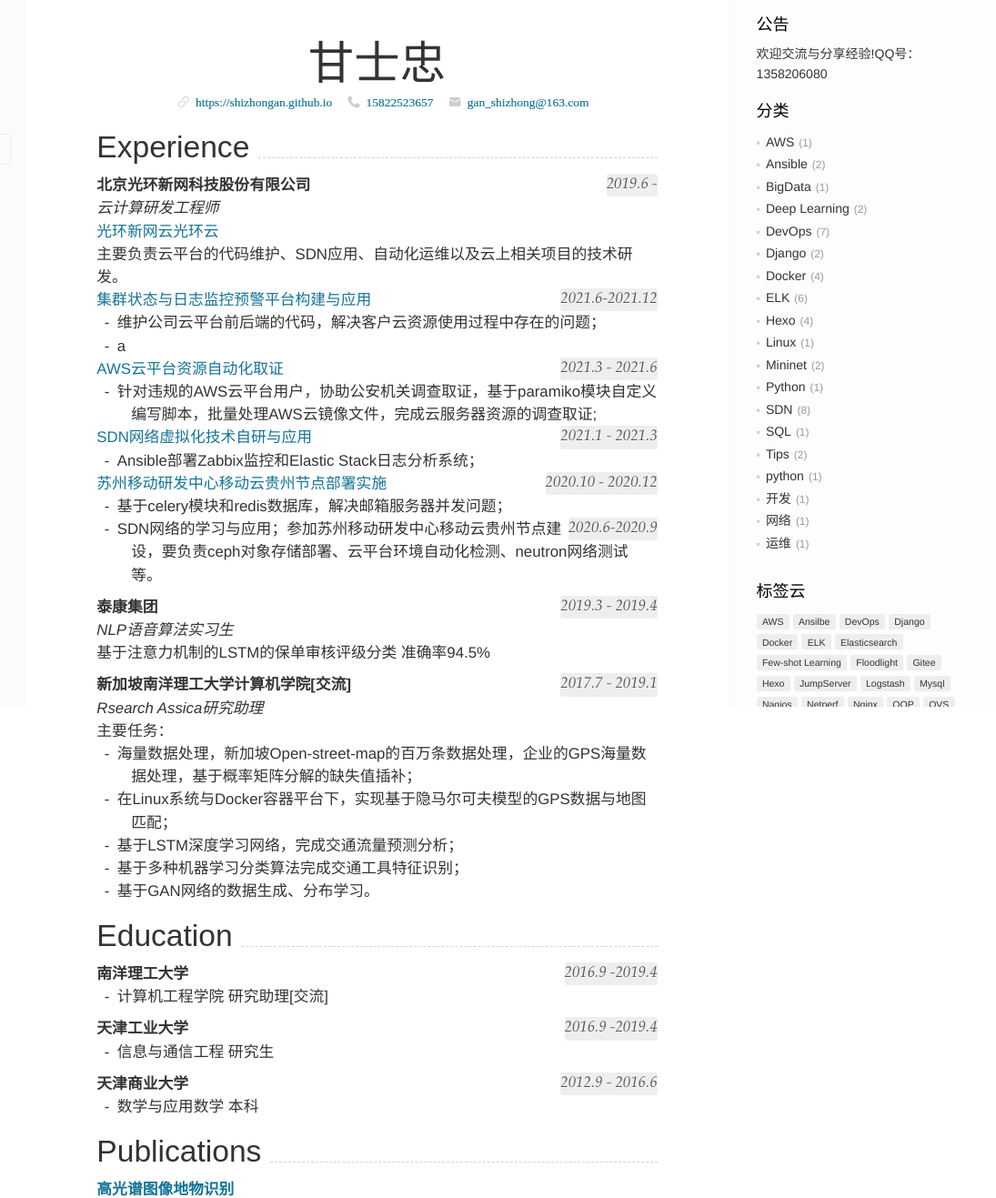
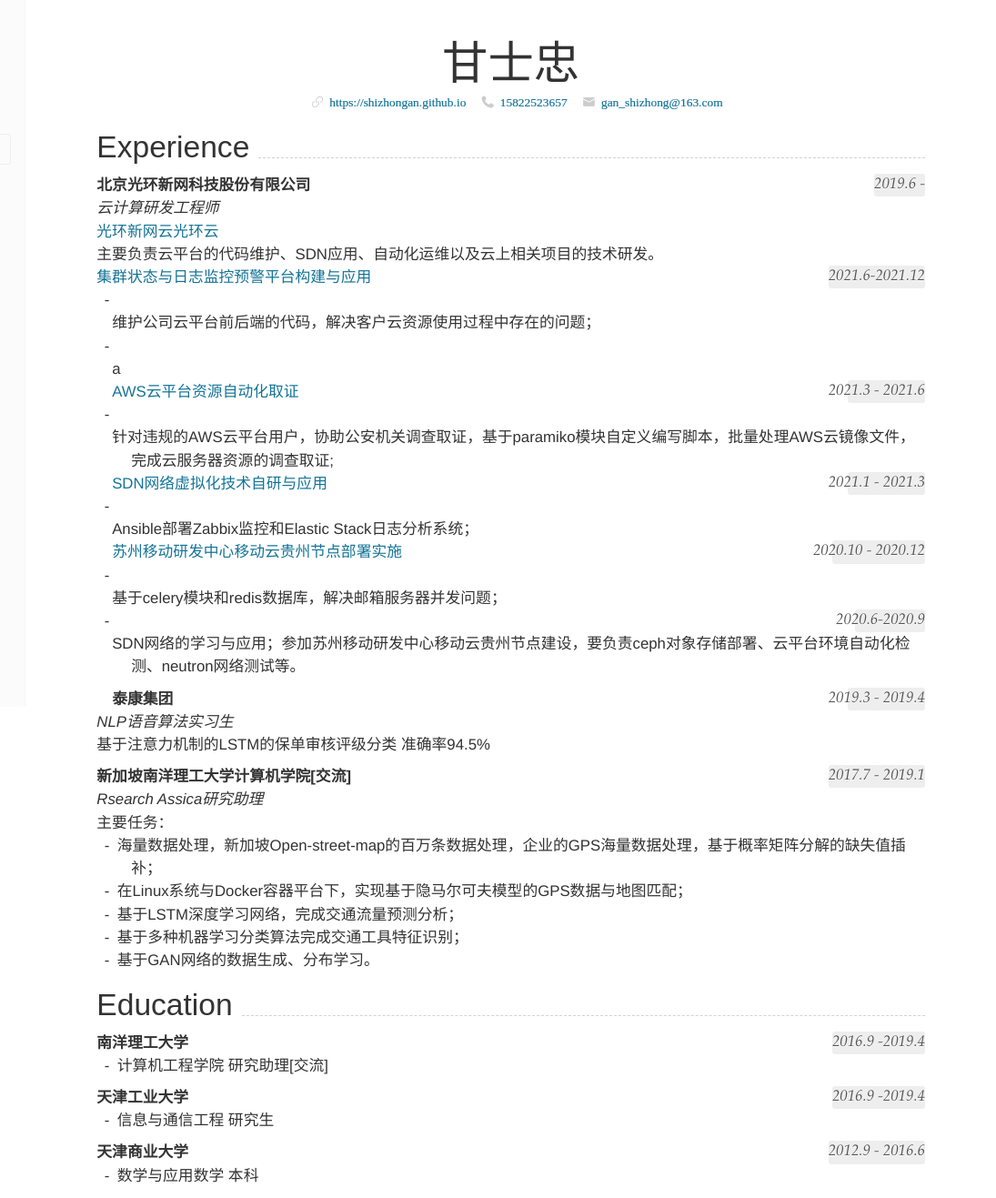
Before and after one commit to ShizhongGan/ganshizhong.github.io, a plain HTML site: page cv/20211210_update/index.html in a window 1280 px wide. Shown: the part 23-1340 px from the top of the page at 91% size, 185-1280 px from the left. Drawn offline with nearby package versions, Linux system fonts and the light colour scheme.

Commit message:
Site updated: 2022-02-11 11:19:58

```diff
--- a/cv/20211210_update/index.html
+++ b/cv/20211210_update/index.html
@@ -23,8 +23,8 @@
 <meta property="og:url" content="http://shizhonggan.github.io/cv/20211210_update/index.html">
 <meta property="og:site_name" content="钟声">
 <meta property="og:locale" content="zh_CN">
-<meta property="article:published_time" content="2022-02-11T03:14:20.853Z">
-<meta property="article:modified_time" content="2022-02-11T03:14:20.853Z">
+<meta property="article:published_time" content="2022-02-11T03:19:36.464Z">
+<meta property="article:modified_time" content="2022-02-11T03:19:36.464Z">
 <meta property="article:author" content="甘士忠">
 <meta name="twitter:card" content="summary">
   <!-- Canonical links -->
@@ -44,7 +44,7 @@
 </head>
 
 
-<body class="main-center" itemscope itemtype="http://schema.org/WebPage">
+<body class="main-center no-sidebar" itemscope itemtype="http://schema.org/WebPage">
   <header class="header" itemscope itemtype="http://schema.org/WPHeader">
   <div class="slimContent">
     <div class="navbar-header">
@@ -381,88 +381,63 @@
   <article class="article archives-about article-type-normal" itemscope="">
     <div class="article-body">
       <article>
-<h1 id="甘士忠"><a class="markdownIt-Anchor" href="#甘士忠"></a> <strong>甘士忠</strong></h1>
-<div id="contact-info">
+
+<h1 id="甘士忠"><a href="#甘士忠" class="headerlink" title="甘士忠"></a><strong>甘士忠</strong></h1><div id="contact-info">
 <i class="icon icon-link" style="margin-left:1em"><a href="http://shizhonggan.github.io" style="margin-left:0.5em">https://shizhongan.github.io</a></i>
 <i class="icon icon-phone" style="margin-left:1em"><a  style="margin-left:0.5em">15822523657</a></i>
 <i class="icon icon-email" style="margin-left:1em"><a  style="margin-left:0.5em">gan_shizhong@163.com</a></i>
 </div>
-<h2 id="experience"><a class="markdownIt-Anchor" href="#experience"></a> Experience</h2>
-<h3 id="北京光环新网科技股份有限公司-20196-"><a class="markdownIt-Anchor" href="#北京光环新网科技股份有限公司-20196-"></a> <strong>北京光环新网科技股份有限公司</strong> <code>2019.6 -</code></h3>
-<p><em>云计算研发工程师</em></p>
-<h4 id="光环新网云光环云"><a class="markdownIt-Anchor" href="#光环新网云光环云"></a> <a href="">光环新网云光环云</a></h4>
-<p>主要负责云平台的代码维护、SDN应用、自动化运维以及云上相关项目的技术研发。</p>
-<h4 id="集群状态与日志监控预警平台构建与应用"><a class="markdownIt-Anchor" href="#集群状态与日志监控预警平台构建与应用"></a> <a href="">集群状态与日志监控预警平台构建与应用</a> <code>2021.6-2021.12</code></h4>
+
+<h2 id="Experience"><a href="#Experience" class="headerlink" title="Experience"></a>Experience</h2><h3 id="北京光环新网科技股份有限公司-2019-6"><a href="#北京光环新网科技股份有限公司-2019-6" class="headerlink" title="北京光环新网科技股份有限公司 2019.6 -"></a><strong>北京光环新网科技股份有限公司</strong> <code>2019.6 -</code></h3><p><em>云计算研发工程师</em>  </p>
+<h4 id="光环新网云光环云"><a href="#光环新网云光环云" class="headerlink" title="光环新网云光环云"></a><a href="">光环新网云光环云</a></h4><p>主要负责云平台的代码维护、SDN应用、自动化运维以及云上相关项目的技术研发。</p>
+<h4 id="集群状态与日志监控预警平台构建与应用-2021-6-2021-12"><a href="#集群状态与日志监控预警平台构建与应用-2021-6-2021-12" class="headerlink" title="集群状态与日志监控预警平台构建与应用 2021.6-2021.12"></a><a href="">集群状态与日志监控预警平台构建与应用</a> <code>2021.6-2021.12</code></h4><ol>
+<li><p>维护公司云平台前后端的代码，解决客户云资源使用过程中存在的问题；</p>
+</li>
+<li><p>a</p>
+<h4 id="AWS云平台资源自动化取证-2021-3-2021-6"><a href="#AWS云平台资源自动化取证-2021-3-2021-6" class="headerlink" title="AWS云平台资源自动化取证 2021.3 - 2021.6"></a><a href="">AWS云平台资源自动化取证</a> <code>2021.3 - 2021.6</code></h4></li>
+<li><p>针对违规的AWS云平台用户，协助公安机关调查取证，基于paramiko模块自定义编写脚本，批量处理AWS云镜像文件，完成云服务器资源的调查取证;</p>
+<h4 id="SDN网络虚拟化技术自研与应用-2021-1-2021-3"><a href="#SDN网络虚拟化技术自研与应用-2021-1-2021-3" class="headerlink" title="SDN网络虚拟化技术自研与应用 2021.1 - 2021.3"></a><a href="">SDN网络虚拟化技术自研与应用</a> <code>2021.1 - 2021.3</code></h4></li>
+<li><p>Ansible部署Zabbix监控和Elastic Stack日志分析系统；</p>
+<h4 id="苏州移动研发中心移动云贵州节点部署实施-2020-10-2020-12"><a href="#苏州移动研发中心移动云贵州节点部署实施-2020-10-2020-12" class="headerlink" title="苏州移动研发中心移动云贵州节点部署实施 2020.10 - 2020.12"></a><a href="">苏州移动研发中心移动云贵州节点部署实施</a> <code>2020.10 - 2020.12</code></h4></li>
+<li><p>基于celery模块和redis数据库，解决邮箱服务器并发问题；</p>
+<h4 id="2020-6-2020-9"><a href="#2020-6-2020-9" class="headerlink" title=" 2020.6-2020.9"></a><a href=""></a> <code>2020.6-2020.9</code></h4></li>
+<li><p>SDN网络的学习与应用；参加苏州移动研发中心移动云贵州节点建设，要负责ceph对象存储部署、云平台环境自动化检测、neutron网络测试等。</p>
+<h3 id="泰康集团-2019-3-2019-4"><a href="#泰康集团-2019-3-2019-4" class="headerlink" title="泰康集团 2019.3 - 2019.4"></a><strong>泰康集团</strong> <code>2019.3 - 2019.4</code></h3></li>
+</ol>
+<p><em>NLP语音算法实习生</em><br>基于注意力机制的LSTM的保单审核评级分类 准确率94.5%</p>
+<h3 id="新加坡南洋理工大学计算机学院-交流-2017-7-2019-1"><a href="#新加坡南洋理工大学计算机学院-交流-2017-7-2019-1" class="headerlink" title="新加坡南洋理工大学计算机学院[交流] 2017.7 - 2019.1"></a><strong>新加坡南洋理工大学计算机学院[交流]</strong> <code>2017.7 - 2019.1</code></h3><p><em>Rsearch Assica研究助理</em><br>主要任务：</p>
 <ol>
-<li>维护公司云平台前后端的代码，解决客户云资源使用过程中存在的问题；</li>
-<li>a</li>
-</ol>
-<h4 id="aws云平台资源自动化取证"><a class="markdownIt-Anchor" href="#aws云平台资源自动化取证"></a> <a href="">AWS云平台资源自动化取证</a> <code>2021.3 - 2021.6</code></h4>
-<ol start="2">
-<li>针对违规的AWS云平台用户，协助公安机关调查取证，基于paramiko模块自定义编写脚本，批量处理AWS云镜像文件，完成云服务器资源的调查取证;</li>
-</ol>
-<h4 id="sdn网络虚拟化技术自研与应用"><a class="markdownIt-Anchor" href="#sdn网络虚拟化技术自研与应用"></a> <a href="">SDN网络虚拟化技术自研与应用</a> <code>2021.1 - 2021.3</code></h4>
-<ol start="3">
-<li>Ansible部署Zabbix监控和Elastic Stack日志分析系统；</li>
-</ol>
-<h4 id="苏州移动研发中心移动云贵州节点部署实施"><a class="markdownIt-Anchor" href="#苏州移动研发中心移动云贵州节点部署实施"></a> <a href="">苏州移动研发中心移动云贵州节点部署实施</a> <code>2020.10 - 2020.12</code></h4>
-<ol start="4">
-<li>基于celery模块和redis数据库，解决邮箱服务器并发问题；</li>
-</ol>
-<h4 id=""><a class="markdownIt-Anchor" href="#"></a> <a href=""></a> <code>2020.6-2020.9</code></h4>
-<ol start="5">
-<li>SDN网络的学习与应用；参加苏州移动研发中心移动云贵州节点建设，要负责ceph对象存储部署、云平台环境自动化检测、neutron网络测试等。</li>
-</ol>
-<h3 id="泰康集团-20193-20194"><a class="markdownIt-Anchor" href="#泰康集团-20193-20194"></a> <strong>泰康集团</strong> <code>2019.3 - 2019.4</code></h3>
-<p><em>NLP语音算法实习生</em><br />
-基于注意力机制的LSTM的保单审核评级分类 准确率94.5%</p>
-<h3 id="新加坡南洋理工大学计算机学院交流-20177-20191"><a class="markdownIt-Anchor" href="#新加坡南洋理工大学计算机学院交流-20177-20191"></a> <strong>新加坡南洋理工大学计算机学院[交流]</strong> <code>2017.7 - 2019.1</code></h3>
-<p><em>Rsearch Assica研究助理</em><br />
-主要任务：</p>
-<ol>
-<li>海量数据处理，新加坡Open-street-map的百万条数据处理，企业的GPS海量数据处理，基于概率矩阵分解的缺失值插补；</li>
+<li>海量数据处理，新加坡Open-street-map的百万条数据处理，企业的GPS海量数据处理，基于概率矩阵分解的缺失值插补；  </li>
 <li>在Linux系统与Docker容器平台下，实现基于隐马尔可夫模型的GPS数据与地图匹配；</li>
 <li>基于LSTM深度学习网络，完成交通流量预测分析；</li>
 <li>基于多种机器学习分类算法完成交通工具特征识别；</li>
 <li>基于GAN网络的数据生成、分布学习。</li>
 </ol>
-<h2 id="education"><a class="markdownIt-Anchor" href="#education"></a> Education</h2>
-<h3 id="南洋理工大学-20169-20194"><a class="markdownIt-Anchor" href="#南洋理工大学-20169-20194"></a> <strong>南洋理工大学</strong> <code>2016.9 -2019.4</code></h3>
-<ul>
+<h2 id="Education"><a href="#Education" class="headerlink" title="Education"></a>Education</h2><h3 id="南洋理工大学-2016-9-2019-4"><a href="#南洋理工大学-2016-9-2019-4" class="headerlink" title="南洋理工大学 2016.9 -2019.4"></a><strong>南洋理工大学</strong> <code>2016.9 -2019.4</code></h3><ul>
 <li>计算机工程学院 研究助理[交流]</li>
 </ul>
-<h3 id="天津工业大学-20169-20194"><a class="markdownIt-Anchor" href="#天津工业大学-20169-20194"></a> <strong>天津工业大学</strong> <code>2016.9 -2019.4</code></h3>
-<ul>
+<h3 id="天津工业大学-2016-9-2019-4"><a href="#天津工业大学-2016-9-2019-4" class="headerlink" title="天津工业大学 2016.9 -2019.4"></a><strong>天津工业大学</strong> <code>2016.9 -2019.4</code></h3><ul>
 <li>信息与通信工程 研究生</li>
 </ul>
-<h3 id="天津商业大学-20129-20166"><a class="markdownIt-Anchor" href="#天津商业大学-20129-20166"></a> <strong>天津商业大学</strong> <code>2012.9 - 2016.6</code></h3>
-<ul>
+<h3 id="天津商业大学-2012-9-2016-6"><a href="#天津商业大学-2012-9-2016-6" class="headerlink" title="天津商业大学 2012.9 - 2016.6"></a><strong>天津商业大学</strong> <code>2012.9 - 2016.6</code></h3><ul>
 <li>数学与应用数学 本科</li>
 </ul>
-<h2 id="publications"><a class="markdownIt-Anchor" href="#publications"></a> Publications</h2>
-<h3 id="-2"><a class="markdownIt-Anchor" href="#-2"></a> <a href=""><strong>高光谱图像地物识别</strong></a></h3>
-<p><strong>甘士忠</strong>, 肖志涛, 陈雷, 南瑞杰. <strong>基于高阶非线性模型的多目标高光谱图像解混算法</strong>.  <em>红外与激光工程</em>. 2019.  [<a target="_blank" rel="noopener" href="http://www.irla.cn/article/app/id/3126/cn/article/doi/10.3788/IRLA201746.0638001">PDF</a>]</p>
+<h2 id="Publications"><a href="#Publications" class="headerlink" title="Publications"></a>Publications</h2><h3 id="高光谱图像地物识别"><a href="#高光谱图像地物识别" class="headerlink" title="高光谱图像地物识别"></a><a href=""><strong>高光谱图像地物识别</strong></a></h3><p><strong>甘士忠</strong>, 肖志涛, 陈雷, 南瑞杰. <strong>基于高阶非线性模型的多目标高光谱图像解混算法</strong>.  <em>红外与激光工程</em>. 2019.  [<a target="_blank" rel="noopener" href="http://www.irla.cn/article/app/id/3126/cn/article/doi/10.3788/IRLA201746.0638001">PDF</a>]</p>
 <p>陈雷,  <strong>甘士忠</strong>,  孙茜. <strong>基于回溯优化的非线性高光谱图像解混</strong>.  <em>红外与激光工程</em>. 2017.  [<a target="_blank" rel="noopener" href="http://www.irla.cn/article/app/id/3126/cn/article/doi/10.3788/IRLA201746.0638001">PDF</a>]</p>
-<h3 id="-3"><a class="markdownIt-Anchor" href="#-3"></a> <a href=""><strong>混合语音信号提取</strong></a></h3>
-<p>陈雷, <strong>甘士忠</strong>,张立毅,王光艳. <strong>基于样条插值与人工蜂群优化的非线性盲源分离算法</strong>. <em>通信学报</em>. 2017. [<a target="_blank" rel="noopener" href="http://www.infocomm-journal.com/txxb/CN/10.11959/j.issn.1000-436x.2017147">PDF</a>]</p>
-<h2 id="honors-awards"><a class="markdownIt-Anchor" href="#honors-awards"></a> Honors &amp; Awards</h2>
-<p>第十三届中国研究生电子设计竞赛 二等奖 <code>2018</code><br />
-第十二届中国研究生电子设计竞赛 二等奖 <code>2017</code><br />
-美国数学建模竞赛 三等奖 <code>2015</code><br />
-中国大学生数学建模竞赛 <strong>国家二等奖</strong>、天津市一等奖 <code>2014</code></p>
-<hr />
-<h2 id="teaching"><a class="markdownIt-Anchor" href="#teaching"></a> Teaching</h2>
-<ul>
+<h3 id="混合语音信号提取"><a href="#混合语音信号提取" class="headerlink" title="混合语音信号提取"></a><a href=""><strong>混合语音信号提取</strong></a></h3><p>陈雷, <strong>甘士忠</strong>,张立毅,王光艳. <strong>基于样条插值与人工蜂群优化的非线性盲源分离算法</strong>. <em>通信学报</em>. 2017. [<a target="_blank" rel="noopener" href="http://www.infocomm-journal.com/txxb/CN/10.11959/j.issn.1000-436x.2017147">PDF</a>]</p>
+<h2 id="Honors-amp-Awards"><a href="#Honors-amp-Awards" class="headerlink" title="Honors &amp; Awards"></a>Honors &amp; Awards</h2><p>第十三届中国研究生电子设计竞赛 二等奖 <code>2018</code><br>第十二届中国研究生电子设计竞赛 二等奖 <code>2017</code><br>美国数学建模竞赛 三等奖 <code>2015</code><br>中国大学生数学建模竞赛 <strong>国家二等奖</strong>、天津市一等奖 <code>2014</code>  </p>
+<hr>
+<h2 id="Teaching"><a href="#Teaching" class="headerlink" title="Teaching"></a>Teaching</h2><ul>
 <li>工作中主要使用Python：基于Django的web开发；基于Paramiko模块的批量处理服务器资源；基于Celery分布式任务调度；Tensorflow, Pytorch深度学习库; OpenCV库的使用; Nampy, Pandas, Spicy等数值矩阵计算;基于Request, Selenium, beautifulsoup网络爬虫。</li>
 <li>熟悉Linux系统命令, 计算机网络</li>
 <li>掌握Ansible, Elastic Stack, Zabbix, gitlab docker等自动化运维相关工具的使用和集群化部署</li>
 <li>熟悉Openstack开发与部署，后端和前端的代码维护</li>
 <li>matlab</li>
 </ul>
-<h2 id="service"><a class="markdownIt-Anchor" href="#service"></a> Service</h2>
-<p>IEEE ACCESS 邀请审稿人 <code>2019</code><br />
-Research Experiences for Undergraduates in NTU <code>2017.7 - 2019.1</code></p>
+<h2 id="Service"><a href="#Service" class="headerlink" title="Service"></a>Service</h2><p>IEEE ACCESS 邀请审稿人 <code>2019</code><br>Research Experiences for Undergraduates in NTU <code>2017.7 - 2019.1</code></p>
 </article>
+
+
 <style>
 /* table th:first-of-type {
     width: 20%;
@@ -621,7 +596,7 @@ article{
   font-family: "Helvetica", sans-serif;
   margin: 0.5in 0.5in 0.5in 0.5in;
   /* margin-top: 1em;
-	margin-left: 1em; */
+    margin-left: 1em; */
 }
 
 article strong {
```
Also changed, not shown: content.json.
